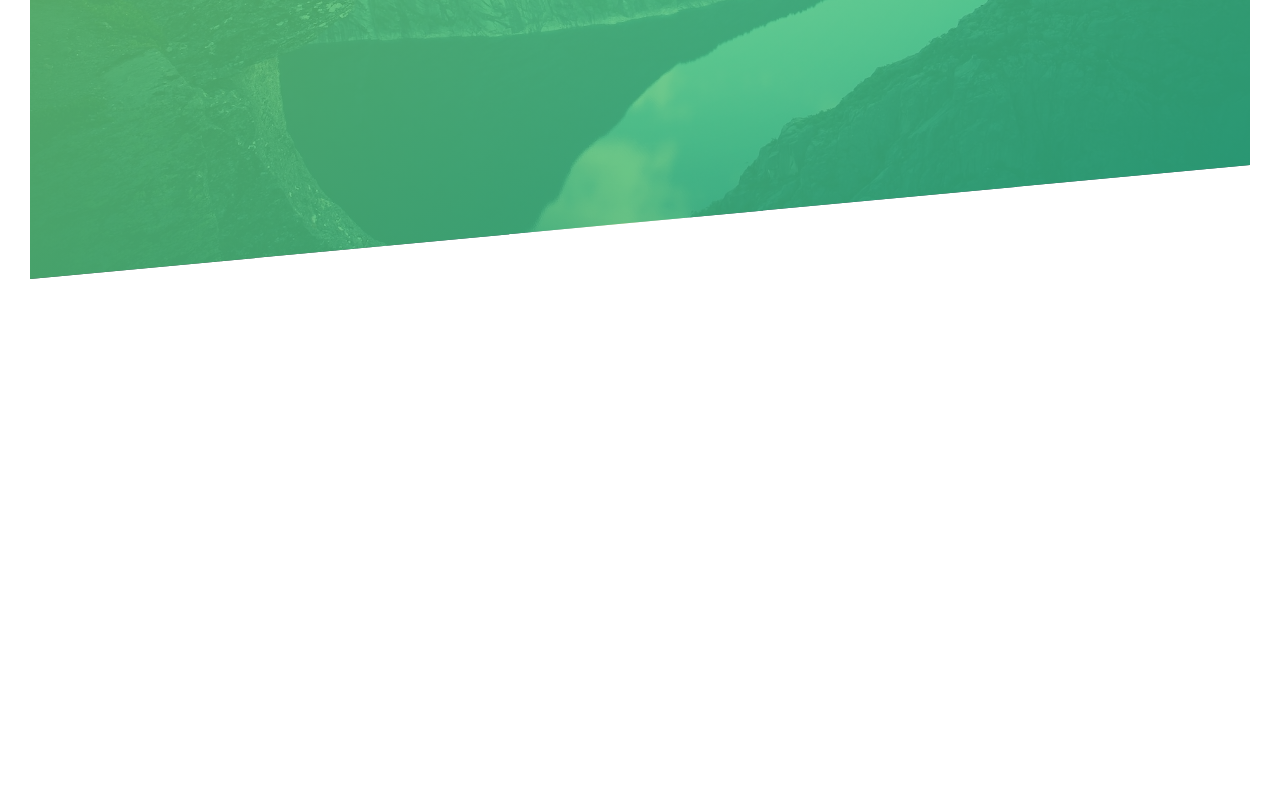
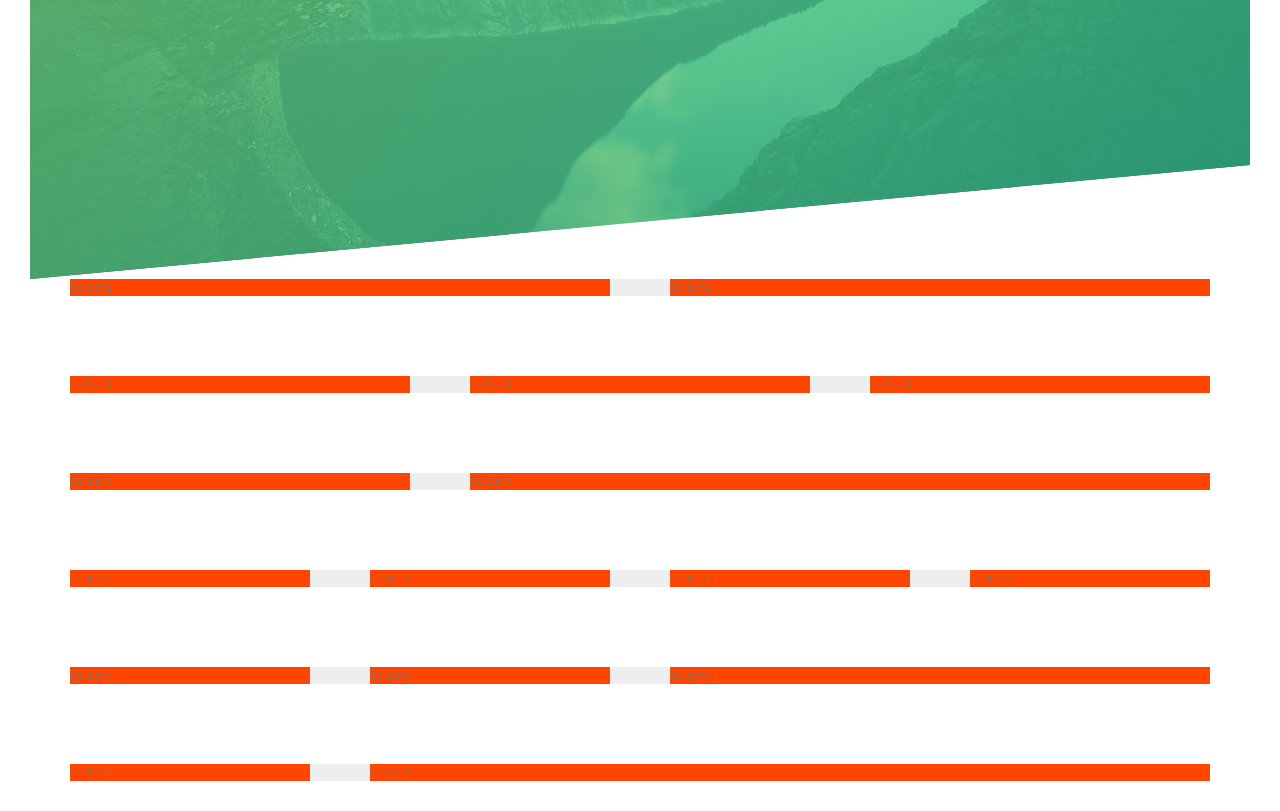
Before and after one commit to fajfara/naturetours, a website: page index.html in a window 1280 px wide. Shown: the part 511-1322 px from the top of the page. Before the commit the page ends 820 px from the top, so only its background shows below. Drawn offline with Linux system fonts and the light colour scheme.

Commit message:
Continuing the tutorial

```diff
--- a/index.html
+++ b/index.html
@@ -24,7 +24,104 @@
                 <a href="#" class="btn btn--white btn--animated">Discover our tours</a>
 
             </div>
+
         </header>
+
+        <section class="grid-test">
+            <div class="row">
+
+                <div class="col-1-of-2">
+                    Col 1 of 2
+                </div>
+
+                <div class="col-1-of-2">
+                    Col 1 of 2
+                </div>
+
+            </div>
+
+            <div class="row">
+
+                <div class="col-1-of-3">
+                    Col 1 of 3
+                </div>
+
+                <div class="col-1-of-3">
+                    Col 1 of 3
+                </div>
+
+                <div class="col-1-of-3">
+                    Col 1 of 3
+                </div>
+
+            </div>
+
+            <div class="row">
+
+                <div class="col-1-of-3">
+                    Col 1 of 3
+                </div>
+
+                <div class="col-2-of-3">
+                    Col 2 of 3
+                </div>
+
+                </div>
+
+            <div class="row">
+
+                <div class="col-1-of-4">
+                    Col 1 of 4
+                </div>
+
+                <div class="col-1-of-4">
+                    Col 1 of 4
+                </div>
+
+                <div class="col-1-of-4">
+                    Col 1 of 4
+                </div>
+
+                <div class="col-1-of-4">
+                    Col 1 of 4
+                </div>
+
+            </div>
+
+            <div class="row">
+
+                <div class="col-1-of-4">
+                    Col 1 of 4
+                </div>
+
+                <div class="col-1-of-4">
+                    Col 1 of 4
+                </div>
+
+                <div class="col-2-of-4">
+                    Col 1 of 4
+                </div>
+
+            </div>
+
+            <div class="row">
+
+                <div class="col-1-of-4">
+                    Col 1 of 4
+                </div>
+
+
+                <div class="col-3-of-4">
+                        Col 3 of 4
+                </div>
+
+            </div>
+
+        </section>
+
+
+
+
 
     </body>
 </html>
--- a/sass/abstract/_mixins.scss
+++ b/sass/abstract/_mixins.scss
@@ -0,0 +1,7 @@
+@mixin clearfix {
+    &::after{
+        content: "";
+        display: table;
+        clear: both;
+    }
+}
--- a/sass/abstract/_variables.scss
+++ b/sass/abstract/_variables.scss
@@ -5,3 +5,8 @@ $color-primary-dark: #28b485;
 $color-grey-dark: #777;
 $color-white: #fff;
 $color-black: #000;
+
+// GRID
+$grid-width: 114rem;
+$gutter-vertical: 8rem;
+$gutter-horizontal: 6rem;
--- /dev/null
+++ b/sass/layout/_grid.scss
@@ -0,0 +1,52 @@
+.row {
+    max-width: $grid-width;
+    background-color: #eee;
+    margin: 0 auto;
+
+    &:not(:last-child) {
+        margin-bottom: $gutter-vertical;
+    }
+
+    @include clearfix;
+
+    [class^="col-"] {
+        background-color: orangered;
+        float: left;
+
+        &:not(:last-child){
+            margin-right: $gutter-horizontal;
+        }
+    }
+
+    .col-1-of-2 {
+        width: calc((100% - #{$gutter-horizontal}) / 2 );
+    }
+
+
+
+    .col-1-of-3{
+        width: calc((100% - 2 * #{$gutter-horizontal}) / 3);
+    }
+
+    .col-2-of-3{
+        width: calc(2 * ((100% - 2 * #{$gutter-horizontal}) / 3) + #{$gutter-horizontal});
+    }
+
+
+
+    .col-1-of-4{
+        width: calc((100% - 3 * #{$gutter-horizontal}) / 4);
+    }
+
+    .col-2-of-4{
+        width: calc(2 * ((100% - 3 * #{$gutter-horizontal}) / 4) + #{$gutter-horizontal});
+    }
+
+    .col-3-of-4{
+        width: calc(3 * ((100% - 3 * #{$gutter-horizontal}) / 4) + 2 * #{$gutter-horizontal});
+    }
+
+
+
+
+}
--- a/sass/main.scss
+++ b/sass/main.scss
@@ -11,5 +11,6 @@
 @import "components/button";
 
 @import "layout/header";
+@import "layout/grid";
 
 @import "pages/home";
```
Also changed, not shown: css/style.css.
